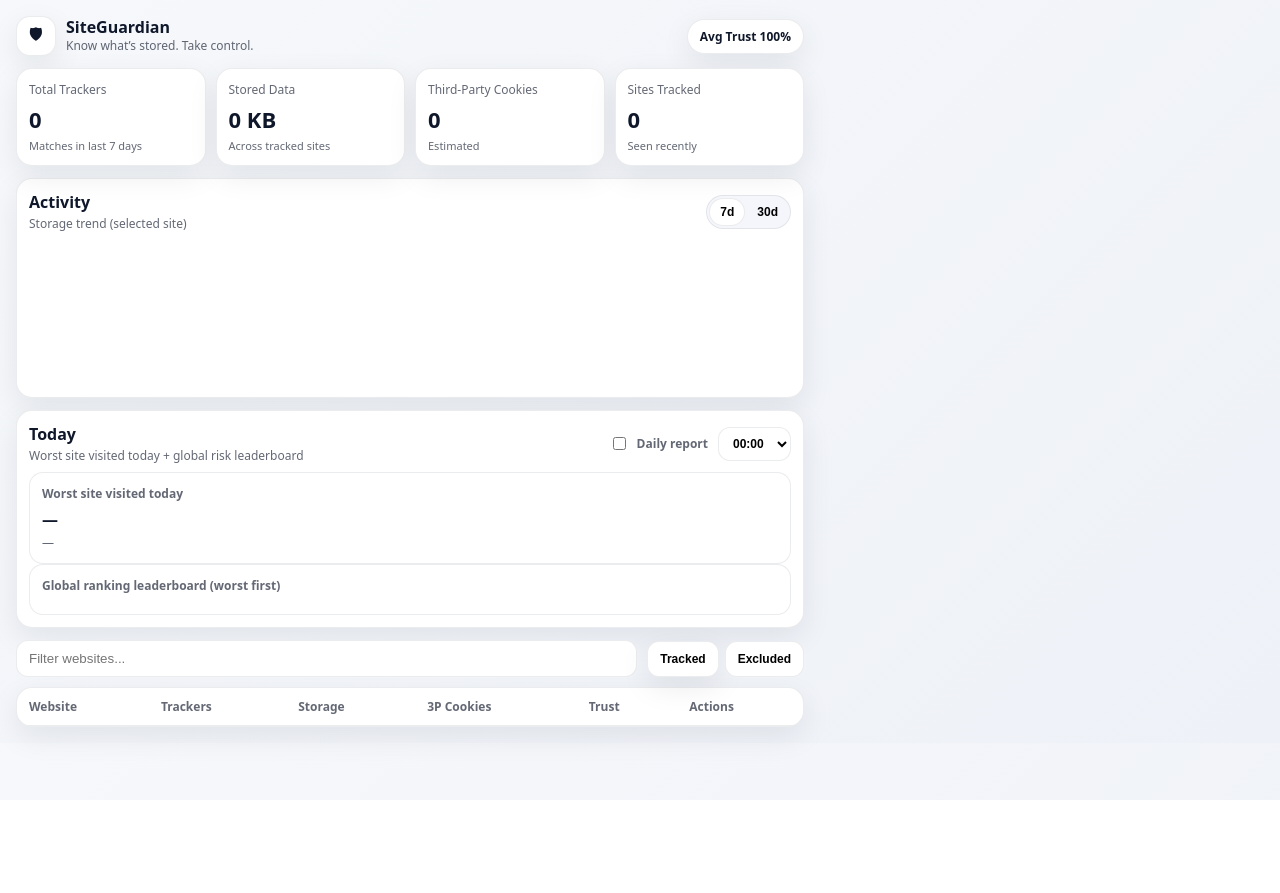
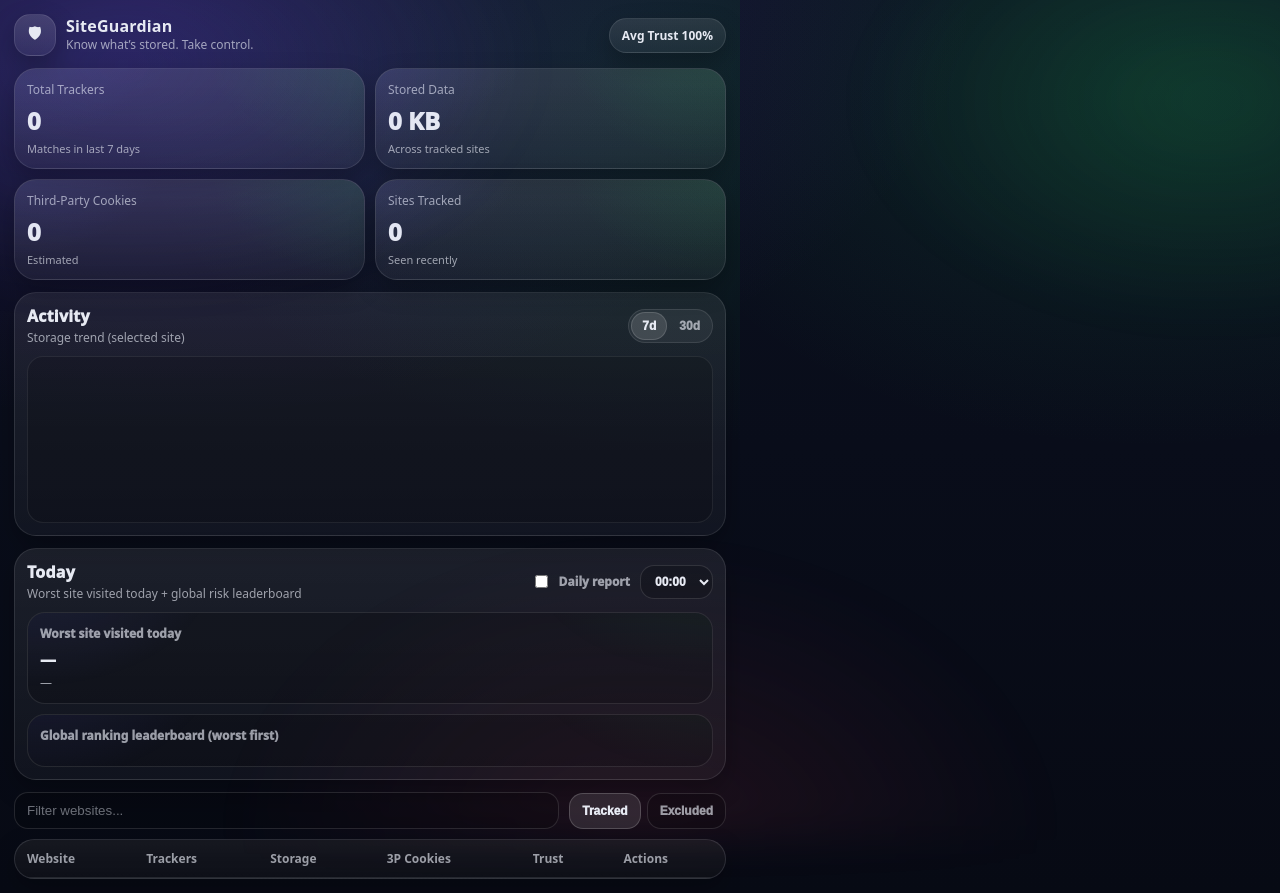
Before and after one commit to SageTheDev67/SiteGuardian, a website with bundled scripts: page dashboard/dashboard.html in a window 1280 px wide. Before the commit the page ends 800 px from the top, so only its background shows below. Built offline with nearby package versions, Linux system fonts and the light colour scheme; no server answers.

Commit message:
Update dashboard.css

```diff
--- a/dashboard/dashboard.css
+++ b/dashboard/dashboard.css
@@ -1,24 +1,71 @@
 :root{
-  --bg1:#f6f8fb;
-  --bg2:#eef1f7;
-  --card:#ffffff;
-  --border:rgba(10,20,30,0.08);
-  --text:#0f172a;
-  --muted:rgba(15,23,42,0.65);
-  --shadow:0 10px 30px rgba(15,23,42,0.08);
-  --radius:16px;
+  --bgA:#0b1020;
+  --bgB:#070a14;
+
+  --card: rgba(255,255,255,0.06);
+  --card2: rgba(255,255,255,0.08);
+  --border: rgba(255,255,255,0.10);
+
+  --text:#e7eaf3;
+  --muted: rgba(231,234,243,0.65);
+
+  --shadow: 0 18px 45px rgba(0,0,0,0.35);
+  --shadowSoft: 0 10px 25px rgba(0,0,0,0.25);
+
+  --radius: 18px;
+  --radius2: 22px;
+
+  --good: #22c55e;
+  --mid:  #f59e0b;
+  --bad:  #ef4444;
 }
 
 *{ box-sizing:border-box; }
-body{
+
+html, body{
   margin:0;
-  width: 820px;
-  background: linear-gradient(135deg,var(--bg1),var(--bg2));
+  padding:0;
+  overflow-x:hidden; /* kills horizontal sliders */
+  background: radial-gradient(1200px 700px at 20% 0%, rgba(124,58,237,0.18), transparent 60%),
+              radial-gradient(900px 600px at 90% 10%, rgba(34,197,94,0.12), transparent 60%),
+              linear-gradient(180deg, var(--bgA), var(--bgB));
+  color: var(--text);
   font-family: ui-sans-serif, system-ui, -apple-system, Segoe UI, Roboto, Arial;
-  color: var(--text);
 }
 
-.app{ padding:16px; }
+/* Keep popup in a safe width so no dragging */
+body{
+  width: 740px; /* safe for Chrome popup */
+}
+
+.bgGlow{
+  position: fixed;
+  inset: -40px;
+  background:
+    radial-gradient(700px 400px at 12% 12%, rgba(99,102,241,0.22), transparent 60%),
+    radial-gradient(600px 380px at 92% 16%, rgba(34,197,94,0.14), transparent 60%),
+    radial-gradient(700px 500px at 50% 100%, rgba(244,63,94,0.10), transparent 60%);
+  filter: blur(20px);
+  pointer-events:none;
+  z-index:0;
+}
+
+.app{
+  position:relative;
+  z-index:1;
+  padding:14px;
+}
+
+/* Subtle motion on hover */
+.cardHover{
+  transition: transform .18s ease, box-shadow .18s ease, border-color .18s ease, background .18s ease;
+}
+.cardHover:hover{
+  transform: translateY(-2px);
+  box-shadow: var(--shadow);
+  border-color: rgba(255,255,255,0.16);
+  background: rgba(255,255,255,0.09);
+}
 
 .topbar{
   display:flex;
@@ -27,52 +74,88 @@ body{
   margin-bottom:12px;
 }
 
-.brand{ display:flex; gap:10px; align-items:center; }
+.brand{
+  display:flex;
+  gap:10px;
+  align-items:center;
+  min-width:0;
+}
+
 .brandMark{
-  width:40px; height:40px;
-  display:grid; place-items:center;
-  border-radius:14px;
-  background: #fff;
-  box-shadow: var(--shadow);
-  border:1px solid var(--border);
+  width:42px;
+  height:42px;
+  display:grid;
+  place-items:center;
+  border-radius: 16px;
+  background: linear-gradient(180deg, rgba(255,255,255,0.14), rgba(255,255,255,0.06));
+  border: 1px solid var(--border);
+  box-shadow: var(--shadowSoft);
 }
-.brandName{ font-weight:800; font-size:16px; line-height:1.2; }
-.brandSub{ font-size:12px; color: var(--muted); }
+
+.brandText{ min-width:0; }
+.brandName{
+  font-weight:900;
+  font-size:16px;
+  line-height:1.15;
+  letter-spacing: 0.2px;
+}
+.brandSub{
+  font-size:12px;
+  color: var(--muted);
+  white-space:nowrap;
+  overflow:hidden;
+  text-overflow:ellipsis;
+  max-width: 420px;
+}
+
+.rightPills{ display:flex; gap:8px; align-items:center; }
 
 .pill{
   padding:8px 12px;
   border-radius:999px;
-  background:#fff;
+  background: linear-gradient(180deg, rgba(255,255,255,0.10), rgba(255,255,255,0.05));
   border:1px solid var(--border);
-  box-shadow: var(--shadow);
+  box-shadow: var(--shadowSoft);
   font-size:12px;
-  font-weight:700;
+  font-weight:900;
 }
 
+/* Metrics now 2 columns (no cramming) */
 .metricGrid{
   display:grid;
-  grid-template-columns: repeat(4, 1fr);
+  grid-template-columns: repeat(2, 1fr);
   gap:10px;
   margin-bottom:12px;
 }
 
 .metricCard{
-  background:var(--card);
+  background: linear-gradient(180deg, rgba(255,255,255,0.10), rgba(255,255,255,0.05));
   border:1px solid var(--border);
-  border-radius: var(--radius);
-  box-shadow: var(--shadow);
+  border-radius: var(--radius2);
+  box-shadow: var(--shadowSoft);
   padding:12px;
+  position:relative;
+  overflow:hidden;
 }
 
-.metricLabel{ font-size:12px; color: var(--muted); }
-.metricValue{ font-size:22px; font-weight:900; margin-top:6px; }
-.metricHint{ font-size:11px; color: var(--muted); margin-top:4px; }
+.metricCard::after{
+  content:"";
+  position:absolute;
+  inset:-60px;
+  background: radial-gradient(260px 180px at 10% 10%, rgba(99,102,241,0.14), transparent 65%),
+              radial-gradient(260px 180px at 90% 20%, rgba(34,197,94,0.10), transparent 65%);
+  pointer-events:none;
+}
+
+.metricLabel{ font-size:12px; color: var(--muted); position:relative; }
+.metricValue{ font-size:24px; font-weight:950; margin-top:6px; position:relative; }
+.metricHint{ font-size:11px; color: var(--muted); margin-top:4px; position:relative; }
 
 .panel{
-  background:var(--card);
+  background: linear-gradient(180deg, rgba(255,255,255,0.08), rgba(255,255,255,0.04));
   border:1px solid var(--border);
-  border-radius: var(--radius);
-  box-shadow: var(--shadow);
+  border-radius: var(--radius2);
+  box-shadow: var(--shadowSoft);
   padding:12px;
   margin-bottom:12px;
 }
@@ -81,31 +164,46 @@ body{
   display:flex;
   justify-content:space-between;
   align-items:center;
-  margin-bottom:8px;
-  gap:12px;
+  gap:10px;
+  margin-bottom:10px;
 }
 
-.panelTitle{ font-weight:900; }
-.panelSub{ font-size:12px; color:var(--muted); margin-top:2px; }
+.panelTitle{ font-weight:950; letter-spacing:0.2px; }
+.panelSub{ font-size:12px; color: var(--muted); margin-top:2px; }
+
+.chartWrap{
+  border:1px solid rgba(255,255,255,0.08);
+  border-radius: 16px;
+  padding:10px;
+  background: rgba(0,0,0,0.16);
+}
 
 .segmented{
   display:flex;
-  background:#f4f6fb;
-  border:1px solid var(--border);
+  background: rgba(255,255,255,0.06);
+  border:1px solid rgba(255,255,255,0.10);
   border-radius:999px;
   padding:2px;
   gap:2px;
 }
+
 .segBtn{
   border:0;
   background:transparent;
   padding:6px 10px;
   border-radius:999px;
-  font-weight:800;
+  font-weight:950;
   font-size:12px;
   cursor:pointer;
+  color: var(--muted);
+  transition: background .18s ease, color .18s ease, transform .18s ease;
 }
-.segBtn.active{ background:#fff; border:1px solid var(--border); }
+.segBtn:hover{ transform: translateY(-1px); color: var(--text); }
+.segBtn.active{
+  background: rgba(255,255,255,0.12);
+  border:1px solid rgba(255,255,255,0.14);
+  color: var(--text);
+}
 
 .toolbar{
   display:flex;
@@ -118,29 +216,39 @@ body{
 #search{
   flex:1;
   padding:10px 12px;
-  border-radius:12px;
-  border:1px solid var(--border);
-  background:#fff;
+  border-radius:14px;
+  border:1px solid rgba(255,255,255,0.12);
+  background: rgba(0,0,0,0.18);
   outline:none;
+  color: var(--text);
+}
+#search::placeholder{ color: rgba(231,234,243,0.45); }
+
+.tabs{ display:flex; gap:6px; }
+
+.tab{
+  border:1px solid rgba(255,255,255,0.12);
+  background: rgba(0,0,0,0.18);
+  color: var(--muted);
+  border-radius:14px;
+  padding:10px 12px;
+  font-weight:950;
+  cursor:pointer;
+  font-size:12px;
+  transition: transform .18s ease, background .18s ease, color .18s ease, border-color .18s ease;
+}
+.tab:hover{ transform: translateY(-1px); color: var(--text); border-color: rgba(255,255,255,0.18); }
+.tab.active{
+  background: rgba(255,255,255,0.10);
+  color: var(--text);
+  border-color: rgba(255,255,255,0.18);
 }
 
-.tabs{ display:flex; gap:6px; }
-.tab{
+.tableWrap{
+  background: linear-gradient(180deg, rgba(255,255,255,0.08), rgba(255,255,255,0.04));
   border:1px solid var(--border);
-  background:#fff;
-  border-radius:12px;
-  padding:10px 12px;
-  font-weight:800;
-  cursor:pointer;
-  font-size:12px;
-}
-.tab.active{ box-shadow: var(--shadow); }
-
-.tableWrap{
-  background:var(--card);
-  border:1px solid var(--border);
-  border-radius: var(--radius);
-  box-shadow: var(--shadow);
+  border-radius: var(--radius2);
+  box-shadow: var(--shadowSoft);
   overflow:hidden;
 }
 
@@ -154,14 +262,22 @@ thead th{
   font-size:12px;
   padding:10px 12px;
   color: var(--muted);
-  border-bottom:1px solid var(--border);
+  border-bottom:1px solid rgba(255,255,255,0.10);
+  background: rgba(0,0,0,0.18);
 }
 
 tbody td{
   padding:10px 12px;
   font-size:12px;
-  border-bottom:1px solid rgba(10,20,30,0.06);
+  border-bottom:1px solid rgba(255,255,255,0.06);
   vertical-align:middle;
+}
+
+tbody tr{
+  transition: background .18s ease;
+}
+tbody tr:hover{
+  background: rgba(255,255,255,0.06);
 }
 
 .actions{
@@ -171,22 +287,40 @@ tbody td{
 }
 
 .btn{
-  border:1px solid var(--border);
-  background:#fff;
-  border-radius:10px;
+  border:1px solid rgba(255,255,255,0.12);
+  background: rgba(0,0,0,0.18);
+  color: var(--text);
+  border-radius:12px;
   padding:6px 8px;
   font-size:12px;
-  font-weight:800;
+  font-weight:900;
   cursor:pointer;
+  transition: transform .18s ease, border-color .18s ease, background .18s ease;
 }
-.btn.danger{ border-color: rgba(220,38,38,0.25); }
+.btn:hover{
+  transform: translateY(-1px);
+  border-color: rgba(255,255,255,0.18);
+  background: rgba(255,255,255,0.08);
+}
+.btn:disabled{ opacity:0.55; cursor:not-allowed; transform:none; }
+
+.btn.danger{
+  border-color: rgba(239,68,68,0.30);
+}
+.btn.danger:hover{
+  background: rgba(239,68,68,0.12);
+  border-color: rgba(239,68,68,0.42);
+}
+
 .badge{
-  font-weight:900;
-  padding:4px 8px;
+  font-weight:950;
+  padding:4px 9px;
   border-radius:999px;
-  border:1px solid var(--border);
-  background:#fff;
-  display:inline-block;
+  border:1px solid rgba(255,255,255,0.12);
+  background: rgba(0,0,0,0.18);
+  display:inline-flex;
+  align-items:center;
+  gap:6px;
 }
 
 .empty{
@@ -196,55 +330,78 @@ tbody td{
   font-size:12px;
 }
 
-/* NEW: today + leaderboard */
-.todayRow{
+/* Today section stacks vertically (no wide grid) */
+.todayStack{
   display:grid;
-  grid-template-columns: 1fr 2fr;
+  grid-template-columns: 1fr;
   gap:10px;
   margin-top:10px;
 }
 
 .todayCard, .leaderCard{
-  border:1px solid var(--border);
-  background:#fff;
-  border-radius:14px;
+  border:1px solid rgba(255,255,255,0.10);
+  background: rgba(0,0,0,0.18);
+  border-radius: 18px;
   padding:12px;
+  position:relative;
+  overflow:hidden;
+}
+
+/* Subtle animated sheen */
+.todayCard::before, .leaderCard::before{
+  content:"";
+  position:absolute;
+  inset:-80px;
+  background: radial-gradient(280px 180px at 10% 15%, rgba(99,102,241,0.12), transparent 65%),
+              radial-gradient(280px 180px at 90% 10%, rgba(34,197,94,0.08), transparent 65%);
+  transform: translateZ(0);
+  pointer-events:none;
 }
 
 .todayLabel{
   font-size:12px;
   color: var(--muted);
-  font-weight:800;
+  font-weight:950;
+  position:relative;
 }
 
 .todayValue{
   font-size:16px;
-  font-weight:900;
+  font-weight:950;
   margin-top:6px;
+  position:relative;
 }
-
 .todayHint{
   font-size:12px;
   color: var(--muted);
   margin-top:4px;
+  position:relative;
 }
 
 .leaderList{
-  margin-top:8px;
+  margin-top:10px;
   display:flex;
   flex-direction:column;
-  gap:6px;
+  gap:8px;
+  position:relative;
 }
 
 .leaderItem{
   display:flex;
   justify-content:space-between;
   align-items:center;
-  border:1px solid rgba(10,20,30,0.06);
-  border-radius:12px;
-  padding:8px 10px;
+  border:1px solid rgba(255,255,255,0.08);
+  border-radius:16px;
+  padding:9px 10px;
   font-size:12px;
-  background:#fff;
+  background: rgba(255,255,255,0.04);
+  transition: transform .18s ease, border-color .18s ease, background .18s ease, box-shadow .18s ease;
+}
+.leaderItem:hover{
+  transform: translateY(-1px);
+  border-color: rgba(255,255,255,0.14);
+  background: rgba(255,255,255,0.07);
+  box-shadow: var(--shadowSoft);
 }
 
 .leaderLeft{
@@ -252,20 +409,14 @@ tbody td{
   flex-direction:column;
   gap:2px;
 }
-
-.leaderHost{
-  font-weight:900;
-}
-
-.leaderMeta{
-  color: var(--muted);
-  font-size:11px;
-}
+.leaderHost{ font-weight:950; }
+.leaderMeta{ color: var(--muted); font-size:11px; }
 
 .dailyControls{
   display:flex;
   gap:10px;
   align-items:center;
+  flex-wrap:wrap;
 }
 
 .toggle{
@@ -273,15 +424,46 @@ tbody td{
   gap:8px;
   align-items:center;
   font-size:12px;
-  font-weight:800;
+  font-weight:950;
   color: var(--muted);
+  user-select:none;
 }
 
 .select{
-  border:1px solid var(--border);
-  border-radius:12px;
+  border:1px solid rgba(255,255,255,0.12);
+  border-radius:14px;
   padding:8px 10px;
-  background:#fff;
-  font-weight:800;
+  background: rgba(0,0,0,0.18);
+  color: var(--text);
+  font-weight:950;
   font-size:12px;
 }
+
+/* Risk glow (danger sites) */
+.riskGlow{
+  position:relative;
+}
+.riskGlow::after{
+  content:"";
+  position:absolute;
+  inset:-10px;
+  border-radius: 22px;
+  pointer-events:none;
+  filter: blur(14px);
+  opacity: 0.75;
+}
+.riskGlow.good::after{
+  background: radial-gradient(220px 140px at 30% 20%, rgba(34,197,94,0.25), transparent 60%);
+}
+.riskGlow.mid::after{
+  background: radial-gradient(220px 140px at 30% 20%, rgba(245,158,11,0.25), transparent 60%);
+}
+.riskGlow.bad::after{
+  background: radial-gradient(220px 140px at 30% 20%, rgba(239,68,68,0.30), transparent 60%);
+}
+
+/* Make the worst-today card glow strongly */
+#worstTodayCard.riskGlow::after{
+  inset:-14px;
+  opacity: 0.95;
+}
```
